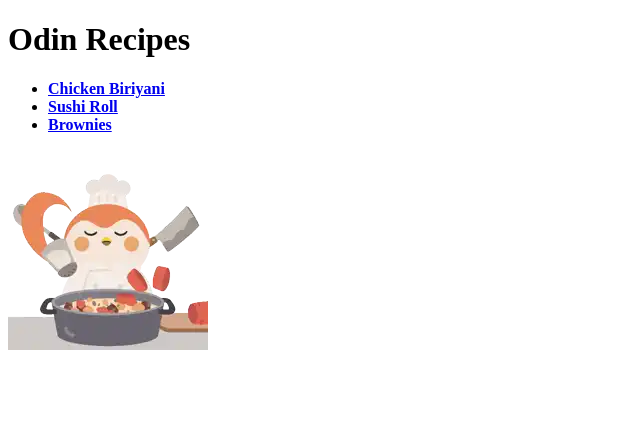
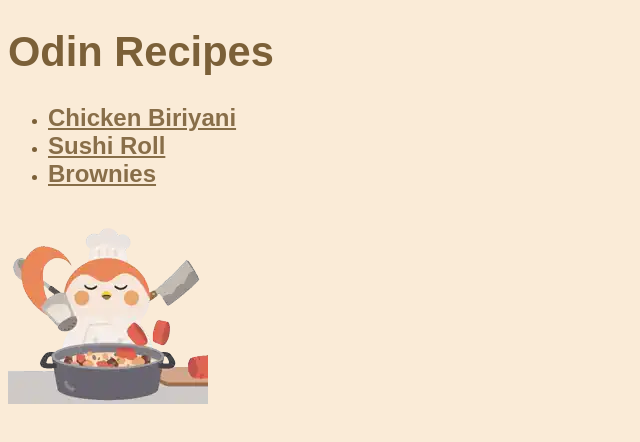
Before and after one commit to Hornet48/odin-recipes, a plain HTML site: page index.html in a window 1280 px wide. Shown: the whole page, without its empty margins (0-640 px from the left). Drawn offline with Linux system fonts and the light colour scheme.

Commit message:
Improve site styling with CSS enhancements

```diff
--- a/index.html
+++ b/index.html
@@ -3,13 +3,14 @@
 <head>
 <meta charset="UTF-8">
 <title>Odin Recipes</title>
+<link rel="stylesheet" href="style.css">
 </head>
 <body>
-    <h1>Odin Recipes</h1>
-    <ul>
-        <li><a href="recipes/chicken-biriyani.html"><strong>Chicken Biriyani</a></li>
-        <li><a href="recipes/sushi.html">Sushi Roll</a></li>
-        <li><a href="recipes/brownies.html">Brownies</a><strong></li>
+  <h1>Odin Recipes</h1>
+  <ul>
+      <li><a href="recipes/chicken-biriyani.html">Chicken Biriyani</a></li>
+      <li><a href="recipes/sushi.html">Sushi Roll</a></li>
+      <li><a href="recipes/brownies.html"> Brownies</a></li>
     </ul>
     <img src="Images/cooking.webp" alt="A Penguin chef cooking animated">
 </body>
--- /dev/null
+++ b/style.css
@@ -0,0 +1,21 @@
+* {
+
+  background-color: antiquewhite;
+}
+a, h1 {
+
+  color: rgba(78, 47, 0, 0.664);
+  font-family: "Timeless", sans-serif;
+  font-size: 1.5rem;
+}
+h1 {
+  color: rgba(78, 47, 0, 0.74);
+  font-family: "Timeless", sans-serif;
+  font-size: 2.6rem;
+  font-weight: 750;
+}
+p, li {
+  color: rgba(78, 47, 0, 0.74);
+  font-family: "Timeless", sans-serif;
+  font-weight: 750;
+}
```
Also changed, not shown: recipes/brownies.html (+1 -0 lines), recipes/chicken-biriyani.html (+1 -0 lines), recipes/sushi.html (+1 -0 lines).
